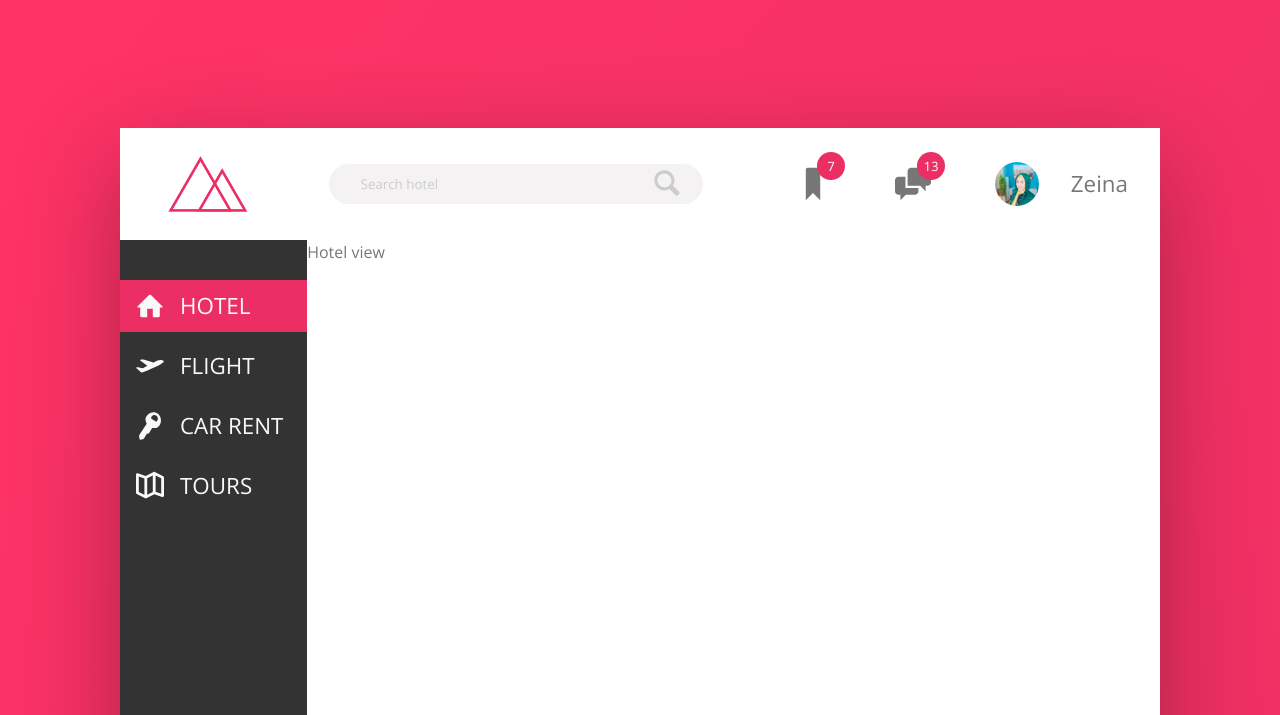
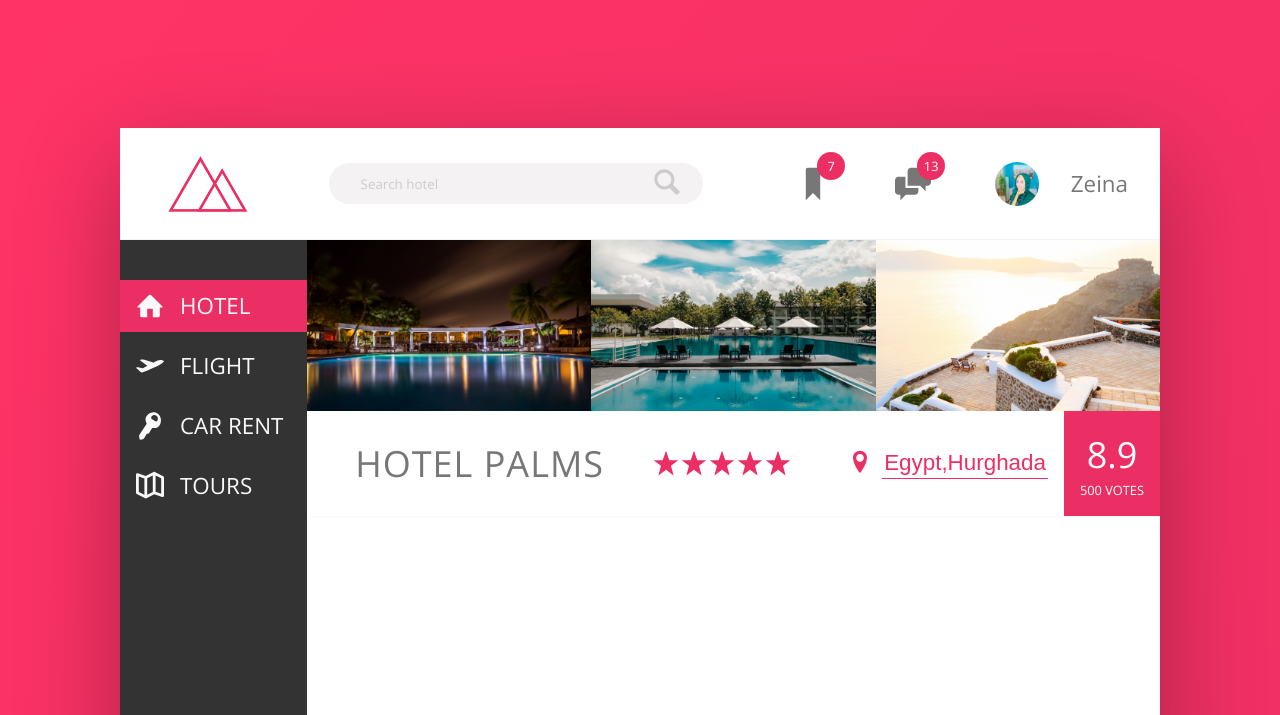
Before and after one commit to zeinamagdy/Trillo, a PHP site: page / in a window 1280 px wide. Shown: the top 715 px of the page. Run offline with PHP 8.4, Linux system fonts and the light colour scheme.

Commit message:
hotel review section

```diff
--- a/css/style.css
+++ b/css/style.css
@@ -46,7 +46,7 @@ body {
   font-size: 1.4rem;
   height: 7rem;
   background-color: #fff;
-  border-bottom: var(--color-grey-light-2);
+  border-bottom: 1px solid var(--color-grey-light-2);
   display: flex;
   justify-content: space-between;
   align-items: center; }
@@ -150,7 +150,7 @@ body {
   .side_nav__item {
     position: relative; }
     .side_nav__item:not(:last-child) {
-      margin-bottom: .5rem; }
+      margin-bottom: 0.5rem; }
   .side_nav__item::before {
     content: "";
     height: 100%;
@@ -173,7 +173,7 @@ body {
     position: relative;
     z-index: 10;
     display: block;
-    padding: .5rem 1rem;
+    padding: 0.5rem 1rem;
     display: flex;
     align-items: center; }
   .side_nav__icon {
@@ -187,3 +187,77 @@ body {
   color: var(--color-grey-light-4);
   text-align: center;
   padding: 1rem; }
+
+.gallery {
+  display: flex; }
+  .gallery__photo {
+    width: 100%;
+    display: block; }
+
+.overview {
+  display: flex;
+  align-items: center;
+  border-bottom: 1px solid var(--color-grey-light-1); }
+  .overview__heading {
+    font-size: 2.25rem;
+    font-weight: 300;
+    letter-spacing: 1px;
+    text-transform: uppercase;
+    padding: 1.5rem 3rem; }
+  .overview__stars {
+    margin-right: auto;
+    display: flex; }
+  .overview__icon-star, .overview__icon-location {
+    width: 1.75rem;
+    height: 1.75rem;
+    fill: var(--color-Primary); }
+  .overview__location {
+    font-size: 1.4rem;
+    display: flex;
+    vertical-align: center; }
+  .overview__icon-location {
+    margin-right: .5rem; }
+  .overview__rating {
+    background-color: var(--color-Primary);
+    color: #fff;
+    margin-left: 1rem;
+    padding: 0 1rem;
+    align-self: stretch;
+    display: flex;
+    flex-direction: column;
+    align-items: center;
+    justify-content: center; }
+  .overview__rating-average {
+    font-size: 2.25rem;
+    font-weight: 300;
+    margin-bottom: -3px; }
+  .overview__rating-count {
+    font-size: .8rem;
+    text-transform: uppercase; }
+
+.btn-inline {
+  border: none;
+  color: var(--color-Primary);
+  font-size: inherit;
+  border-bottom: 1px solid currentColor;
+  padding: 2px;
+  display: inline-block;
+  background-color: transparent;
+  cursor: pointer;
+  transition: all 0.2s; }
+  .btn-inline:hover {
+    color: var(--color-grey-light-1S); }
+  .btn-inline:focus {
+    border: none;
+    animation: plusate 1s infinite; }
+
+@keyframes plusate {
+  0% {
+    transform: scale(1);
+    box-shadow: none; }
+  50% {
+    transform: scale(1.05);
+    box-shadow: 0 1rem 4rem rgba(0, 0, 0, 0.25); }
+  100% {
+    transform: scale(1);
+    box-shadow: none; } }
--- a/index.html
+++ b/index.html
@@ -57,10 +57,10 @@
                     <li class="side_nav__item">
                     <li class="side_nav__item">
                         <a href="#" class="side_nav__link">
-                        <svg class="side_nav__icon">
-                            <use xlink:href="img/sprite.svg#icon-aircraft-take-off"></use>
-                        </svg>
-                        <span>Flight</span>
+                            <svg class="side_nav__icon">
+                                <use xlink:href="img/sprite.svg#icon-aircraft-take-off"></use>
+                            </svg>
+                            <span>Flight</span>
                         </a>
                     </li>
                     </li>
@@ -90,7 +90,49 @@
                 </div>
             </nav>
             <main class="hotel-view">
-                Hotel view
+                <div class="gallery">
+                    <figure class="gallery__item">
+                        <img src="img/hotel-1.jpg" alt="gallery photo" class="gallery__photo">
+                    </figure>
+                    <figure class="gallery__item">
+                        <img src="img/hotel-2.jpg" alt="gallery photo" class="gallery__photo">
+                    </figure>
+                    <figure class="gallery__item">
+                        <img src="img/hotel-3.jpg" alt="gallery photo" class="gallery__photo">
+                    </figure>
+                </div>
+                <div class="overview">
+                    <h1 class="overview__heading">
+                        Hotel Palms
+                    </h1>
+                    <div class="overview__stars">
+                        <svg class="overview__icon-star">
+                            <use xlink:href="img/sprite.svg#icon-star"></use>
+                        </svg>
+                        <svg class="overview__icon-star">
+                            <use xlink:href="img/sprite.svg#icon-star"></use>
+                        </svg>
+                        <svg class="overview__icon-star">
+                            <use xlink:href="img/sprite.svg#icon-star"></use>
+                        </svg>
+                        <svg class="overview__icon-star">
+                            <use xlink:href="img/sprite.svg#icon-star"></use>
+                        </svg>
+                        <svg class="overview__icon-star">
+                            <use xlink:href="img/sprite.svg#icon-star"></use>
+                        </svg>
+                    </div>
+                    <div class="overview__location">
+                        <svg class="overview__icon-location">
+                            <use xlink:href="img/sprite.svg#icon-location-pin"></use>
+                        </svg>
+                        <button class="btn-inline">Egypt,Hurghada</button>
+                    </div>
+                    <div class="overview__rating">
+                        <div class="overview__rating-average">8.9</div>
+                        <div class="overview__rating-count">500 votes</div>
+                    </div>
+                </div>
             </main>
         </div>
     </div>
--- a/sass/_components.scss
+++ b/sass/_components.scss
@@ -103,28 +103,26 @@
   margin-top: 2.5rem;
   &__item {
     position: relative;
-    &:not(:last-child){
-      margin-bottom: .5rem;
+    &:not(:last-child) {
+      margin-bottom: 0.5rem;
     }
   }
-  &__item::before{
+  &__item::before {
     content: "";
     height: 100%;
     width: 3px;
     position: absolute;
-    top:0;
+    top: 0;
     left: 0;
     background-color: var(--color-Primary);
     transform: scaleY(0);
-    transition: transform .2s,
-                width .4s cubic-bezier(1,0,0,1) .2s,
-                background-color .1s;
+    transition: transform 0.2s, width 0.4s cubic-bezier(1, 0, 0, 1) 0.2s, background-color 0.1s;
   }
-  &__ietm:active::before{
+  &__ietm:active::before {
     background-color: var(--color-Primary-light);
   }
   &__item:hover::before,
-  &__item--active::before{
+  &__item--active::before {
     transform: scaleY(1);
     width: 100%;
   }
@@ -137,7 +135,7 @@
     position: relative;
     z-index: 10;
     display: block;
-    padding: .5rem 1rem;
+    padding: 0.5rem 1rem;
     display: flex;
     align-items: center;
   }
@@ -155,3 +153,101 @@
   text-align: center;
   padding: 1rem;
 }
+
+// hotel view
+// gallery section
+.gallery {
+  display: flex;
+  &__item {
+  }
+  &__photo {
+    width: 100%;
+    display: block;
+  }
+}
+// overview
+.overview {
+  display: flex;
+  align-items: center;
+  border-bottom: 1px solid var(--color-grey-light-1);
+
+  &__heading {
+    font-size: 2.25rem;
+    font-weight: 300;
+    letter-spacing: 1px;
+    text-transform: uppercase;
+    padding: 1.5rem 3rem;
+  }
+  &__stars {
+    margin-right: auto;
+    display: flex;
+  }
+  &__icon-star,
+  &__icon-location {
+    width: 1.75rem;
+    height: 1.75rem;
+    fill: var(--color-Primary);
+  }
+  &__location {
+    font-size: 1.4rem;
+    display: flex;
+    vertical-align: center;
+  }
+  &__icon-location {
+    margin-right: .5rem;
+  }
+  &__rating {
+    background-color: var(--color-Primary);
+    color:#fff;
+    margin-left: 1rem;
+    padding: 0 1rem;
+    align-self: stretch;
+    // to make average and count in center
+    display: flex;
+    flex-direction: column;
+    align-items: center;
+    justify-content: center;
+  }
+  &__rating-average {
+    font-size: 2.25rem;
+    font-weight: 300;
+    margin-bottom: -3px;
+  }
+  &__rating-count {
+    font-size: .8rem;
+    text-transform: uppercase;
+  }
+}
+.btn-inline {
+  border: none;
+  color: var(--color-Primary);
+  font-size: inherit;
+  border-bottom: 1px solid currentColor;
+  padding: 2px;
+  display: inline-block;
+  background-color: transparent;
+  cursor: pointer;
+  transition: all 0.2s;
+
+  &:hover {
+    color: var(--color-grey-light-1S);
+  }
+  &:focus {
+    border: none;
+    animation: plusate 1s infinite ;
+  }
+}
+@keyframes plusate {
+  0% {
+    transform: scale(1);
+    box-shadow: none;
+  }
+  50% {
+    transform: scale(1.05);
+    box-shadow: 0 1rem 4rem rgba($color: #000000, $alpha: 0.25);
+  }
+  100% {
+    transform: scale(1);
+    box-shadow: none;
+  }
+}
--- a/sass/_layout.scss
+++ b/sass/_layout.scss
@@ -9,7 +9,7 @@
     font-size: 1.4rem;
     height: 7rem;
     background-color: #fff;
-    border-bottom:var(--color-grey-light-2);
+    border-bottom:1px solid  var(--color-grey-light-2);
     display: flex;
     justify-content: space-between;
     align-items: center;
```
